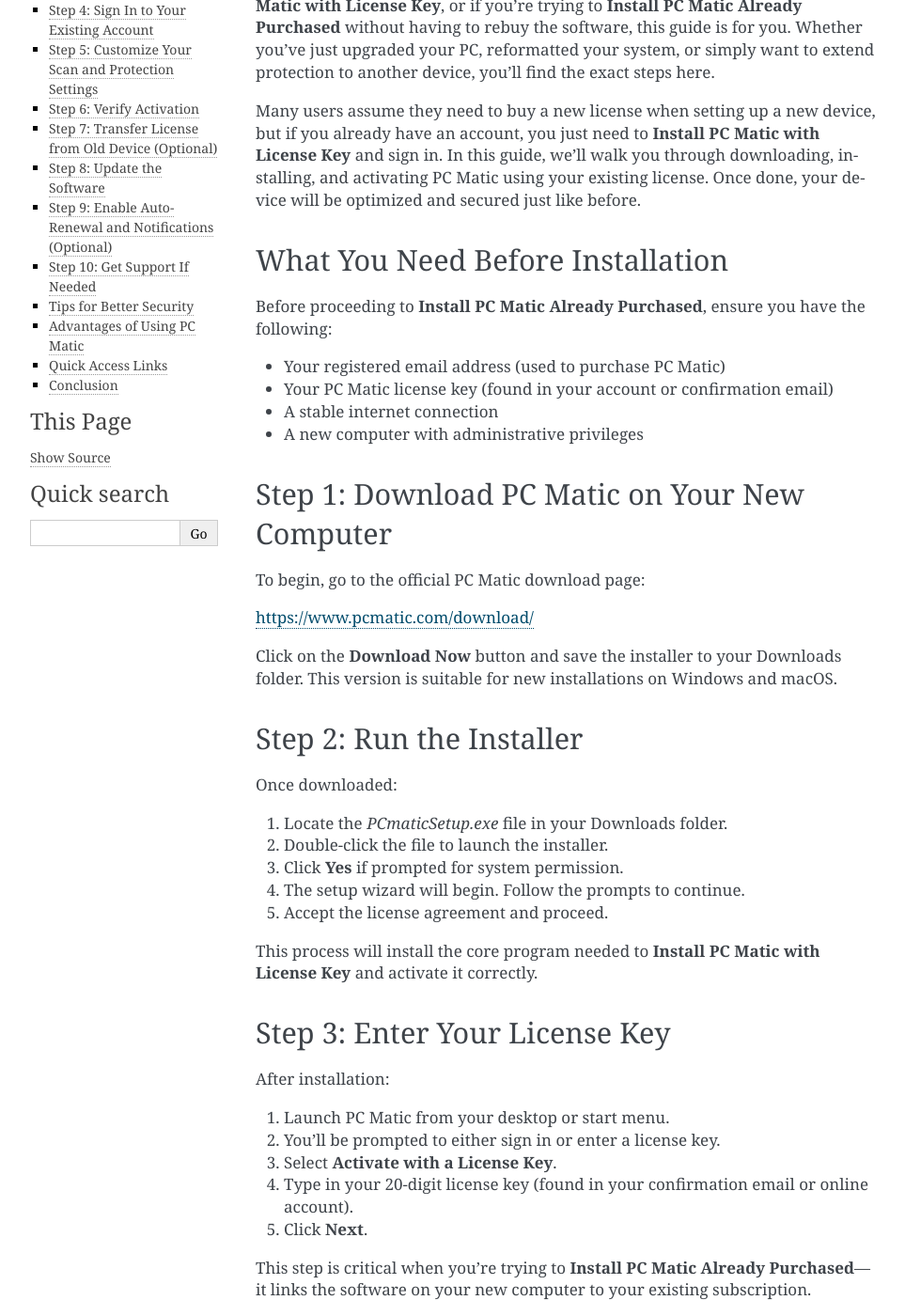
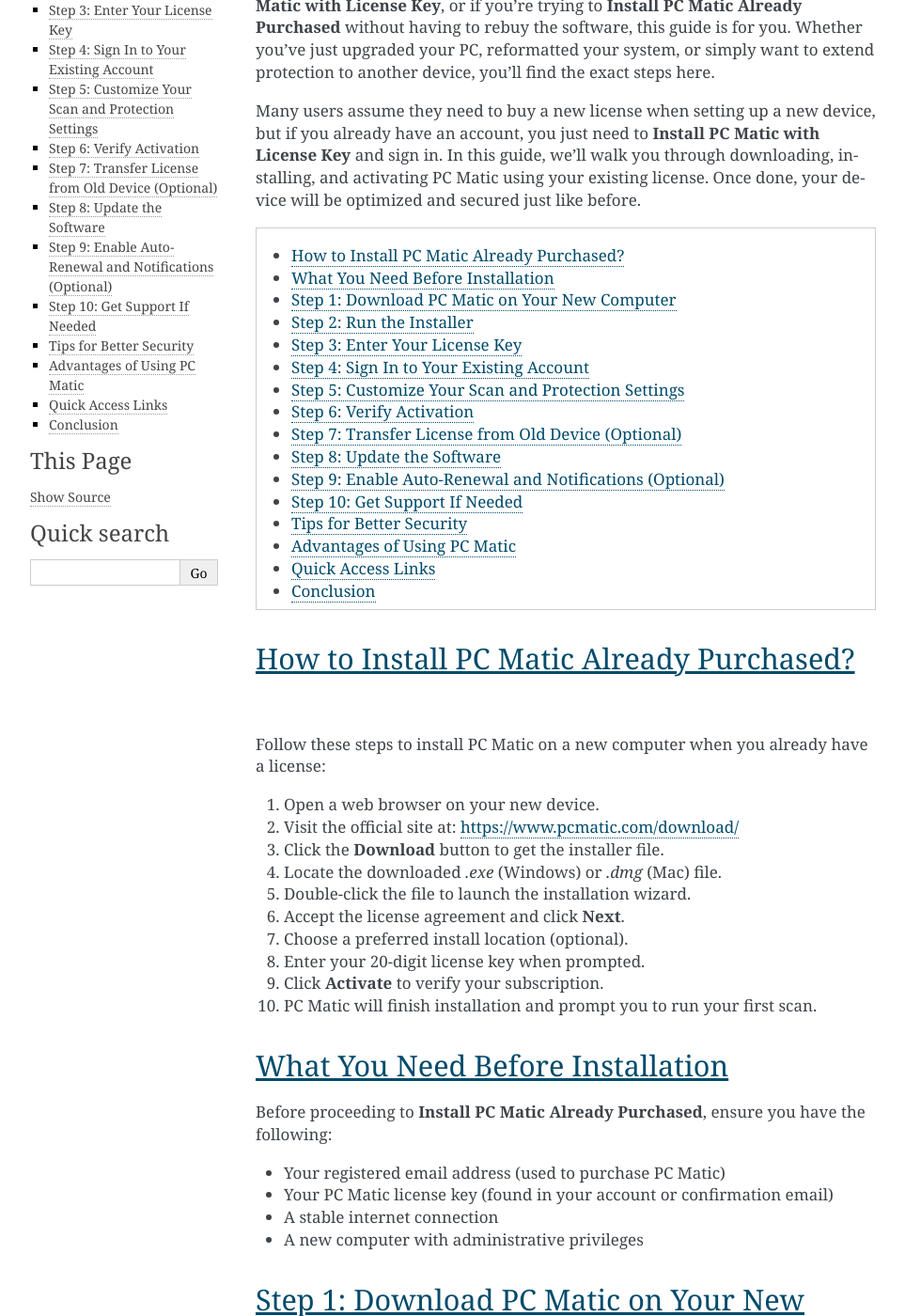
Before and after one commit to waldofrankric/BulletinBase, a Sphinx documentation site: the page built from docs/index.rst, in a window 1280 px wide and 1400 px high, scrolled down 325 px. Shown: the whole window at 94% size, without its empty margins (148-1111 px from the left). Built offline with Sphinx 7.4.7, drawn with Linux system fonts in a browser that asks for light colours; some of the changed text lies outside the part shown.

Commit message:
Update index.rst

```diff
--- a/docs/index.rst
+++ b/docs/index.rst
@@ -4,6 +4,27 @@
 Setting up PC Matic on a new computer is quick and secure—especially when you've already purchased a subscription. If you're wondering how to **Install PC Matic with License Key**, or if you're trying to **Install PC Matic Already Purchased** without having to rebuy the software, this guide is for you. Whether you've just upgraded your PC, reformatted your system, or simply want to extend protection to another device, you'll find the exact steps here.
 
 Many users assume they need to buy a new license when setting up a new device, but if you already have an account, you just need to **Install PC Matic with License Key** and sign in. In this guide, we'll walk you through downloading, installing, and activating PC Matic using your existing license. Once done, your device will be optimized and secured just like before.
+
+.. contents::
+   :local:
+   :depth: 2
+
+How to Install PC Matic Already Purchased?
+------------------------------------------
+
+Follow these steps to install PC Matic on a new computer when you already have a license:
+
+1. Open a web browser on your new device.
+2. Visit the official site at:
+   `https://www.pcmatic.com/download/ <https://www.pcmatic.com/download/>`_
+3. Click the **Download** button to get the installer file.
+4. Locate the downloaded `.exe` (Windows) or `.dmg` (Mac) file.
+5. Double-click the file to launch the installation wizard.
+6. Accept the license agreement and click **Next**.
+7. Choose a preferred install location (optional).
+8. Enter your 20-digit license key when prompted.
+9. Click **Activate** to verify your subscription.
+10. PC Matic will finish installation and prompt you to run your first scan.
 
 What You Need Before Installation
 ----------------------------------
```
